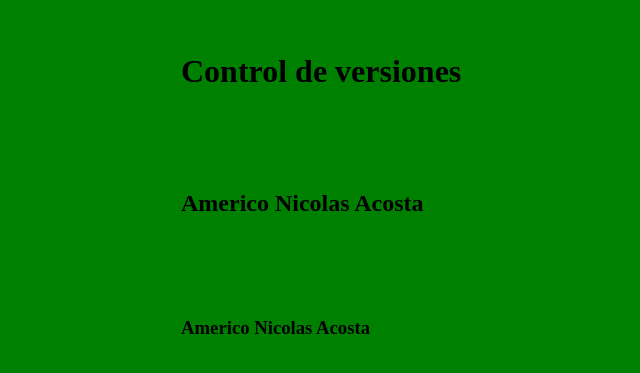
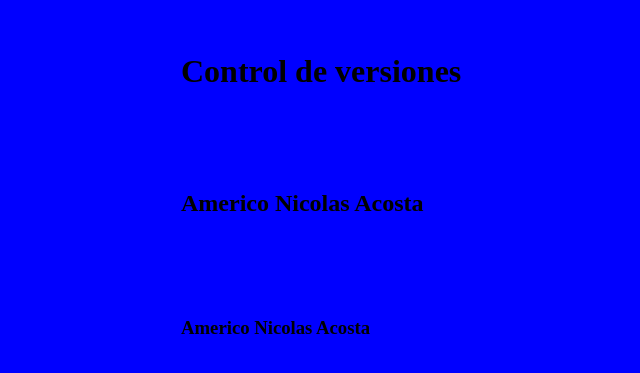
Before and after one commit to acostaamericonicolas/TP_SO_I4_Equipo_, a plain HTML site: page index.html in a window 1280 px wide. Shown: the part 147-520 px from the top of the page, without its empty margins (119-759 px from the left). Drawn offline with Linux system fonts and the light colour scheme.

Commit message:
Cambiar fondo a azul

```diff
--- a/estilo.css
+++ b/estilo.css
@@ -7,3 +7,4 @@ body {
 }
 body { background: red; }
 body { background: green; }
+body { background: blue; }
```
